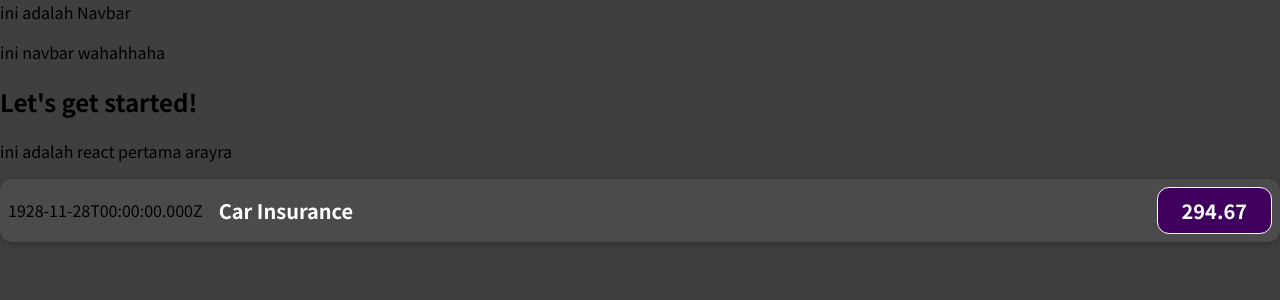
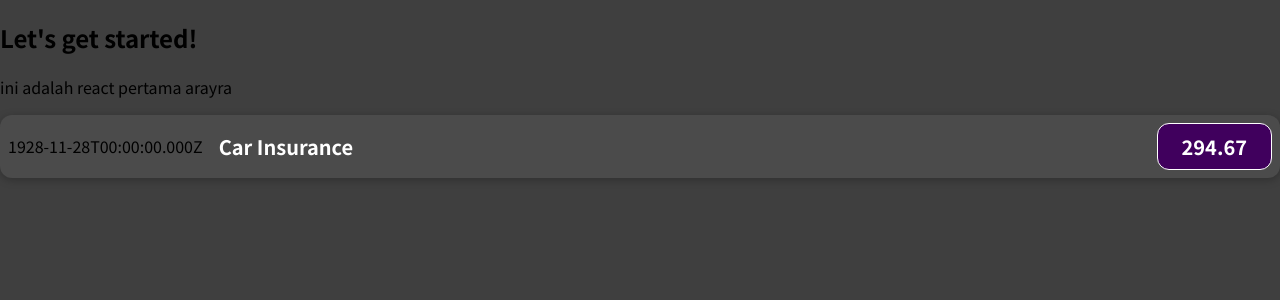
Before and after one commit to alaranci/react-first-project, a React (Create React App) app: page / in a window 1280 px wide. Shown: the top 300 px of the page. Built offline with nearby package versions, Linux system fonts and the light colour scheme.

Commit message:
deleting Navbar.js

```diff
--- a/src/App.js
+++ b/src/App.js
@@ -1,10 +1,8 @@
 import ExpenseItem from "./components/ExpenseItem";
-import Navbar from "./components/Navbar";
 
 function App() {
   return (
     <div>
-      <Navbar />
       <h2>Let's get started!</h2>
       <p>ini adalah react pertama arayra</p>
       <ExpenseItem />
--- a/src/components/Navbar.js
+++ /dev/null
@@ -1,10 +0,0 @@
-import React from "react";
-
-export default function Navbar() {
-  return (
-    <div>
-      ini adalah Navbar
-      <p>ini navbar wahahhaha</p>
-    </div>
-  );
-}
```
Also changed, not shown: 1 other file (tests, documents, lock files or other folders).
